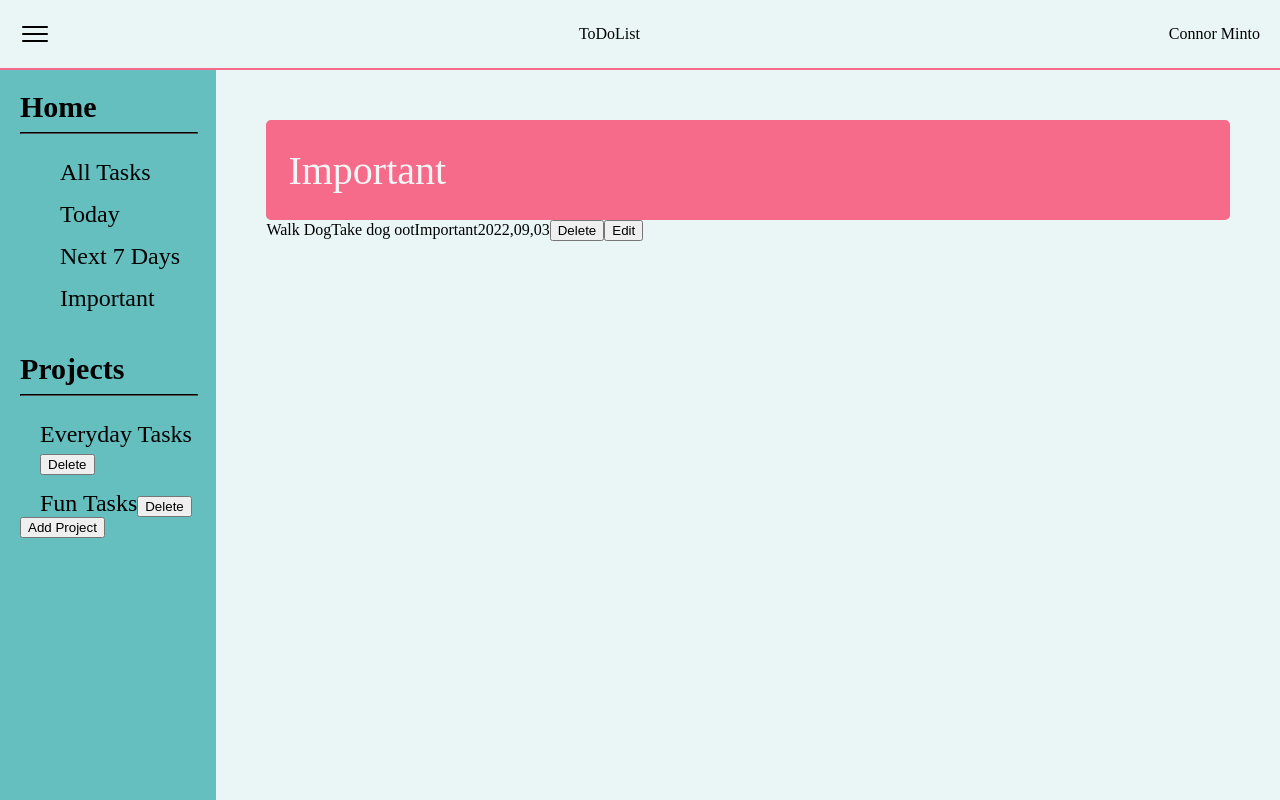
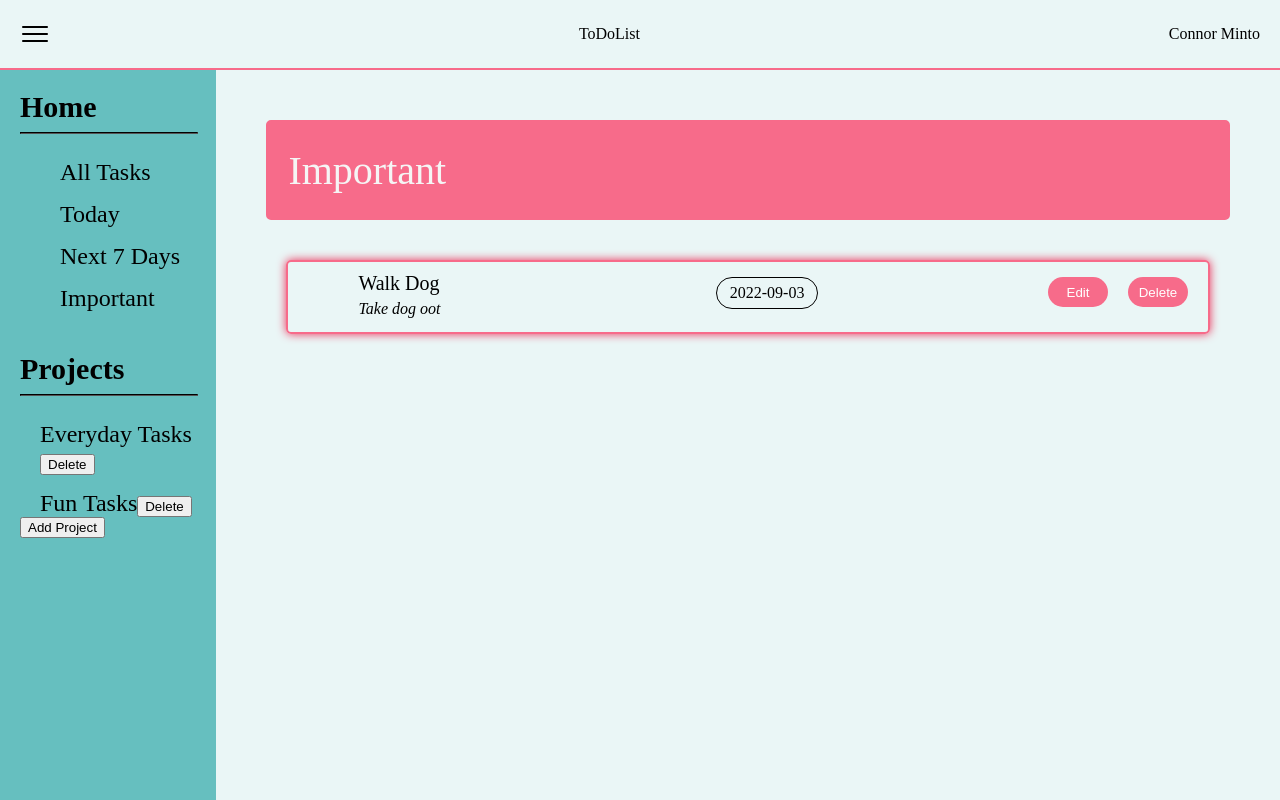
Before and after one commit to ConMint/ToDo, a website built with webpack: page src/index.html in a window 1280 px wide. Both pictures are taken after a click on the element "Important". Built offline with nearby package versions, Linux system fonts and the light colour scheme.

Commit message:
css main

```diff
--- a/src/createTask.js
+++ b/src/createTask.js
@@ -1,5 +1,5 @@
 import { differenceInCalendarDays } from "date-fns";
-import { indexOf } from "lodash";
+
 
 
 let objIndex = null;
@@ -48,7 +48,7 @@ let tasklist = [
     {
         title: 'Walk Dog',
         description: 'Take dog oot',
-        dueDate: '2022,09,03',
+        dueDate: '2022-09-03',
         priority: 'Important',
         parentProj: 'Everyday Tasks'
     },
@@ -198,11 +198,30 @@ function createTask (item){
 
     const newTask = document.createElement('div');
     newTask.classList.add('indivTask');
+    const taskTitle = document.createElement('div');
+    taskTitle.textContent = item.title;
+    taskTitle.setAttribute('id','taskTitle');
+    const titleAndDesc = document.createElement('div');
+    titleAndDesc.classList.add('titleAndDesc');
+    const taskDesc = document.createElement('div');
+    taskDesc.textContent = item.description;
+    taskDesc.setAttribute('id','taskDesc');
+    const taskDate = document.createElement('div');
+    taskDate.textContent = item.dueDate;
+    taskDate.setAttribute('id','taskDate');
+    titleAndDesc.appendChild(taskTitle);
+    titleAndDesc.appendChild(taskDesc);
+
+    if (item.priority === 'Important') {
+        newTask.classList.add('important');
+    }
 
 
-    newTask.textContent = item.title + item.description + item.priority + item.dueDate;
+
+    // newTask.textContent = item.title + item.description + item.priority + item.dueDate;
     newTask.setAttribute('parent-project',item.parentProj);
     const delBtn = document.createElement('button');
+    delBtn.classList.add('taskBtns');
     delBtn.textContent = 'Delete';
     delBtn.addEventListener('click', () => {
         if (currentProj.innerText === 'All Tasks') {
@@ -224,6 +243,7 @@ function createTask (item){
     })
     const editBtn = document.createElement('button');
     editBtn.textContent = 'Edit';
+    editBtn.classList.add('taskBtns');
     editBtn.addEventListener('click', () => {
         objIndex = tasklist.indexOf(item);
 
@@ -235,8 +255,14 @@ function createTask (item){
         oldPP = item.parentProj;
 
     })
+
+
+    // newTask.appendChild(taskTitle);
+    // newTask.appendChild(taskDesc);
+    newTask.appendChild(titleAndDesc);
+    newTask.appendChild(taskDate);
+    newTask.appendChild(editBtn);
     newTask.appendChild(delBtn);
-    newTask.appendChild(editBtn);
 
    listOfTasks.appendChild(newTask)
 
--- a/src/index.html
+++ b/src/index.html
@@ -18,11 +18,11 @@
                 <label for="title">
                     <strong>Title</strong>
                 </label>
-                <input type="text" id="titleForm" name = 'title' required>
+                <input type="text" id="titleForm" name = 'title' maxlength="50" required>
                 <label for="details">
                     <strong>Details</strong>
                 </label>
-                <input type="text" id="detailsForm" name = 'details' required>
+                <input type="text" id="detailsForm" name = 'details' maxlength="100" required>
                 <label for="date">
                     <strong>Due date</strong>
                 </label>
--- a/src/style.css
+++ b/src/style.css
@@ -33,6 +33,7 @@ html {
     background-image: url('img/menu.png');
     width: 30px;
     height: 30px;
+
 }
 
 
@@ -109,6 +110,7 @@ hr {
     align-items: center;
     padding: 20px;
     color: whitesmoke;
+    margin-bottom: 20px;
 }
 
 .hidden{
@@ -208,3 +210,69 @@ strong {
   #dateForm {
     width: 100px;
   }
+
+ .indivTask {
+  /* border: 2px solid black; */
+  border-radius: 5px;
+  height: 70px;
+  display: flex;
+  margin: 20px;
+  border: 2px solid black;
+
+ }
+
+ #taskTitle {
+  font-size: 20px;
+  margin-bottom: 5px;
+  margin-top: 10px;
+ }
+
+ #taskDesc {
+  max-width: 200px;
+  font-style: italic;
+
+ }
+
+ #taskDate {
+  margin-left: auto;
+  margin-right: 25%;
+  margin-top: 15px;
+
+  border: 1px solid black;
+  display: flex;
+  align-items: center;
+  justify-content: center;
+  height: 30px;
+  border-radius: 20px;
+  width: 100px;
+
+ }
+
+
+
+ .titleAndDesc {
+  display: flex;
+  flex-direction: column;
+  height: 100%;
+  margin-left: 70px;
+
+
+ }
+
+ .taskBtns {
+  height: 30px;
+  width: 60px;
+  margin-right: 20px;
+  margin-top: 15px;
+  border-radius: 20px;
+  background-color: #f76b8a;
+  color: white;
+  border: none;
+ }
+
+ .important {
+  -moz-box-shadow: 0 0 20px #f76b8a;
+  -webkit-box-shadow: 0 0 5px #f76b8a;
+  box-shadow: 0 0 10px #ec2f58;
+  border: 2px solid #f76b8a;
+ }
```
Also changed, not shown: dist/banta.css, dist/index.html, dist/main.js.
